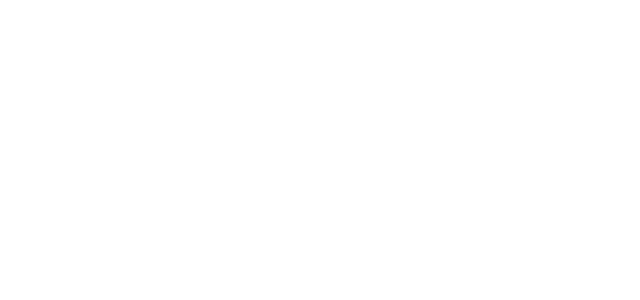
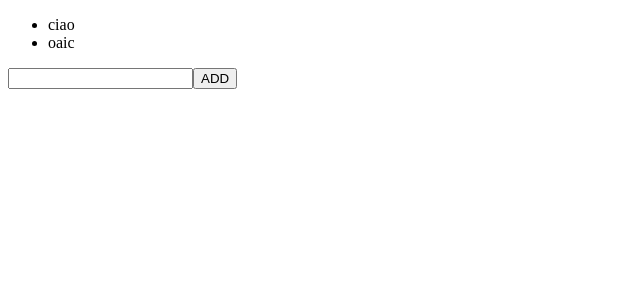
Before and after one commit to Joele-E/esercizio5_09, a React (Create React App) app: page / in a window 1280 px wide. Shown: the top 300 px of the page, without its empty margins (0-640 px from the left). Built offline with nearby package versions, Linux system fonts and the light colour scheme.

Commit message:
exercise done

```diff
--- a/src/App.js
+++ b/src/App.js
@@ -1,7 +1,12 @@
 import React from "react";
+import TodoList from "./TodoList";
 
 export default class App extends React.Component {
   render() {
-    return <div></div>;
+    return (
+      <div>
+        <TodoList />
+      </div>
+    );
   }
 }
--- /dev/null
+++ b/src/TodoList.js
@@ -0,0 +1,38 @@
+import React from "react";
+
+export default class TodoList extends React.Component {
+  state = {
+    items: ["ciao", "oaic"],
+    currentTodo: "",
+  };
+
+  handleTodo = (event) => {
+    this.setState({ currentTodo: event.target.value });
+  };
+  handleAdd = () => {
+    this.setState({ items: [...this.state.items, this.state.currentTodo] });
+    this.setState({ currentTodo: "" });
+  };
+  render() {
+    return (
+      <div>
+        <ul>
+          {this.state.items.map((todo) => (
+            <li>{todo}</li>
+          ))}
+        </ul>
+
+        <input
+          type="text"
+          onChange={this.handleTodo}
+          value={this.state.currentTodo}
+        />
+        <button onClick={this.handleAdd}>ADD</button>
+      </div>
+    );
+  }
+}
+
+/* Create a TodoList component that renders a ul tag with a li tag for each item contained in the items state variable.
+The items state variable should be an array of strings. The TodoList component should also contain an input tag and a button.
+When the button is clicked, the event handler should add the value of the input tag to the items array. */
```
